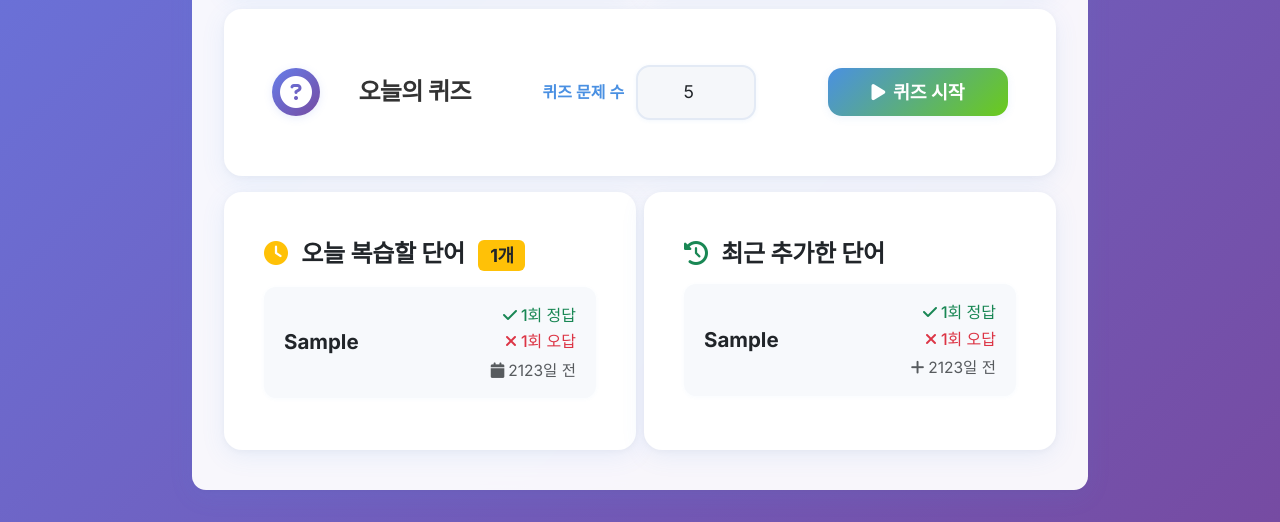
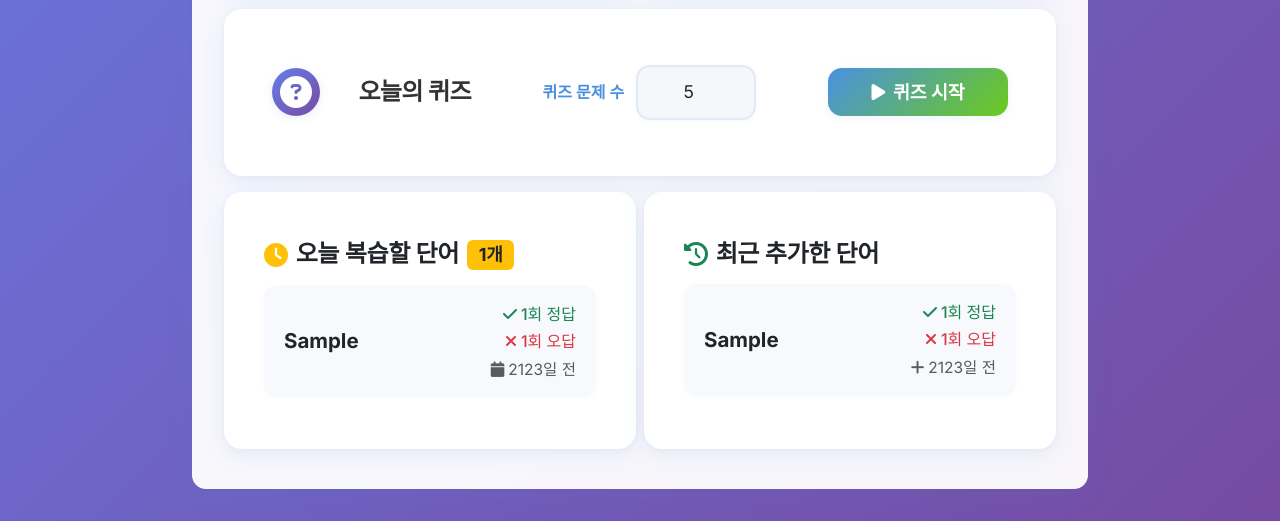
Before and after one commit to shhwangofficial/chinese-voca, a Django app: page /words/ in a window 1280 px wide. Shown: the part 655-1177 px from the top of the page. Run offline with Django 5.2, Linux system fonts and the light colour scheme; a user stored in the database is signed in; tables that the repository leaves empty hold one stand-in row (values such as "Sample post").

Commit message:
Minor UI change

```diff
--- a/words/templates/words/index.html
+++ b/words/templates/words/index.html
@@ -711,7 +711,7 @@
       <div class="col-md-6 mb-2">
         <div class="card card-modern">
           <div class="card-body">
-            <h4 class="card-title mb-3">
+            <h4 class="card-title mb-3 d-flex align-items-center">
               <i class="fas fa-clock text-warning me-2"></i>
               오늘 복습할 단어
               <span class="badge bg-warning text-dark ms-2">{{ today_review_words }}개</span>
@@ -749,7 +749,7 @@
       <div class="col-md-6 mb-2">
         <div class="card card-modern">
           <div class="card-body">
-            <h4 class="card-title mb-3">
+            <h4 class="card-title mb-3 d-flex align-items-center">
               <i class="fas fa-history text-success me-2"></i>
               최근 추가한 단어
             </h4>
```
